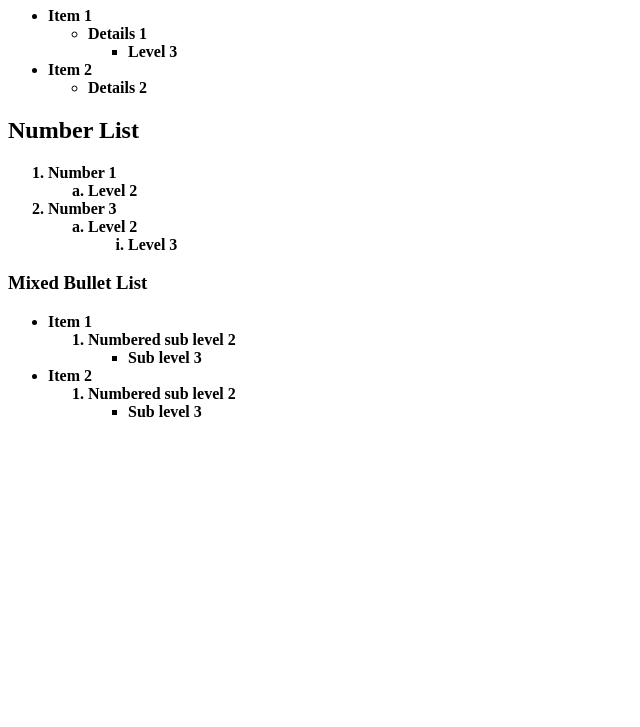
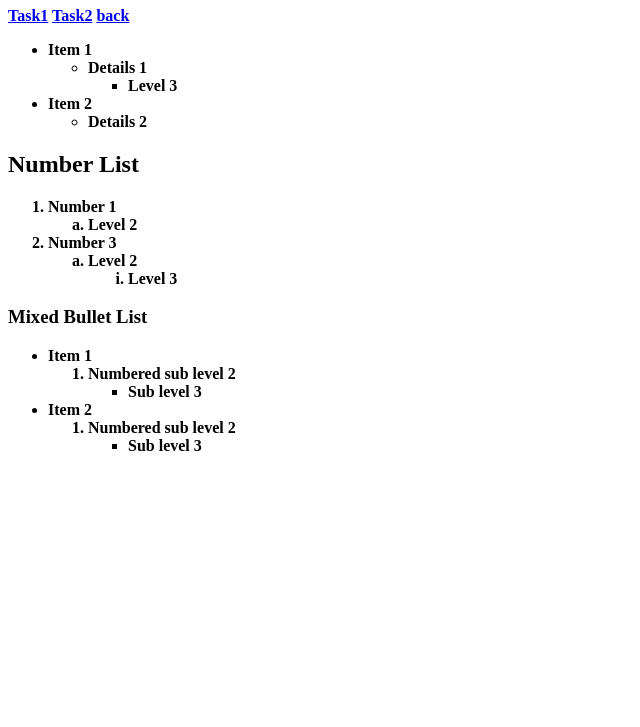
Before and after one commit to FatimaSarfraz14/assignment_4, a plain HTML site: page assignment 4/Task3.html in a window 1280 px wide. Shown: the part 73-800 px from the top of the page, without its empty margins (0-640 px from the left). Drawn offline with Linux system fonts and the light colour scheme.

Commit message:
Update Task3.html

```diff
--- a/assignment 4/Task3.html
+++ b/assignment 4/Task3.html
@@ -7,6 +7,10 @@
 </head>
 <body>
     <b><h1> Bullet List</h1>
+         <a href="assignment 4/Task1.html">Task1</a>
+    <a href="assignment 4/Task2.html">Task2</a>
+    <a href="../index.html">back</a>
+
     <ul>
         <li>Item 1</li>
         <ul>
```
